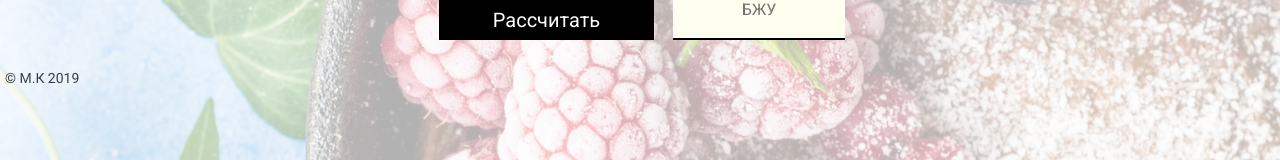
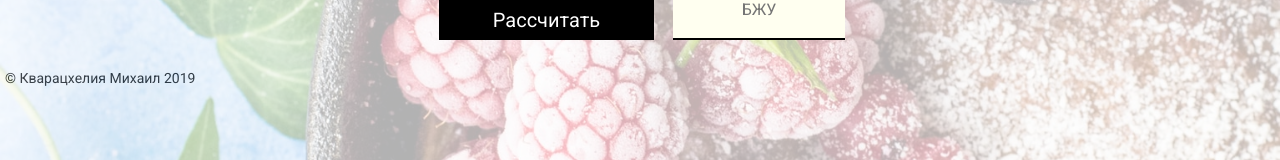
Before and after one commit to MKvaratshelia/Calorie-calculator, a plain HTML site: page index.html in a window 1280 px wide. Shown: the part 447-607 px from the top of the page. Drawn offline with Linux system fonts and the light colour scheme.

Commit message:
Update index.html

```diff
--- a/index.html
+++ b/index.html
@@ -58,7 +58,7 @@
         </form>
     </section>
     <footer class="footer">
-        <p class="footer__copyright">&#169; М.К 2019</p>
+        <p class="footer__copyright">&#169; Кварацхелия Михаил 2019</p>
     </footer>
 
     <script src="./script.js"></script>
```
